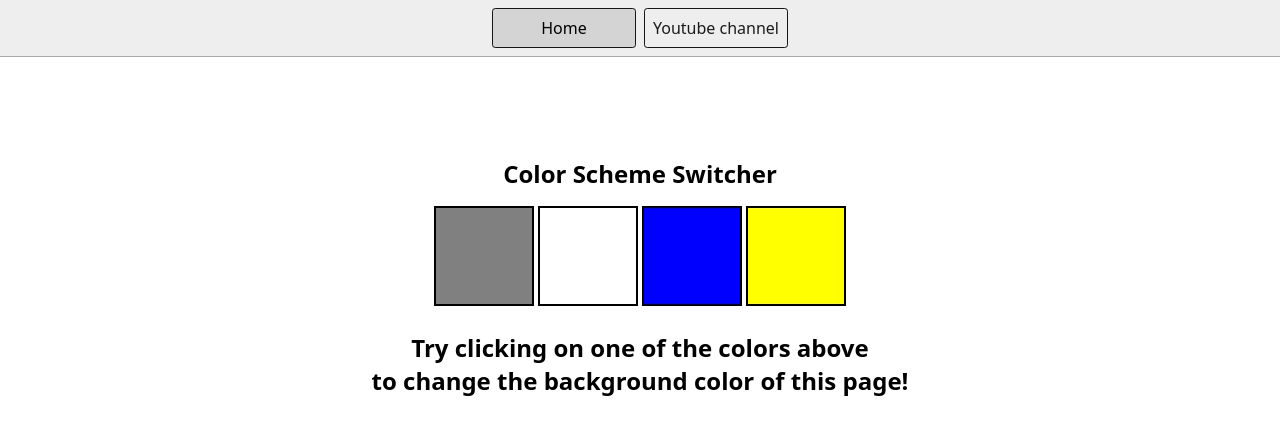
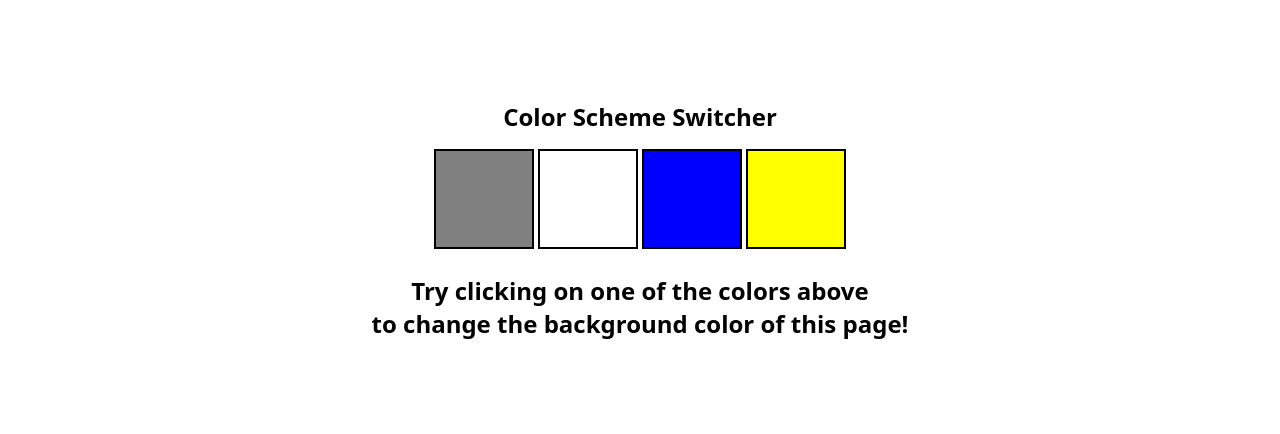
Before and after one commit to Prateek302/My-JS-Code, a plain HTML site: page 07_projects/01-colorChanger/index.html in a window 1280 px wide. Drawn offline with Linux system fonts and the light colour scheme.

Commit message:
Html page changes

```diff
--- a/07_projects/01-colorChanger/index.html
+++ b/07_projects/01-colorChanger/index.html
@@ -9,12 +9,6 @@
     <title>JavaScript Background Color Switcher</title>
   </head>
   <body>
-    <nav>
-      <a href="/" aria-current="page">Home</a>
-      <a target="_blank" href="https://www.youtube.com/@chaiaurcode"
-        >Youtube channel</a
-      >
-    </nav>
     <div class="canvas">
       <!-- <a
         style="
```
Also changed, not shown: 07_projects/02-BMICalculator/index.html (+0 -6 lines), 07_projects/03-DigitalClock/index.html (+0 -6 lines), 07_projects/04-GuessTheNumber/index.html (+0 -6 lines).
